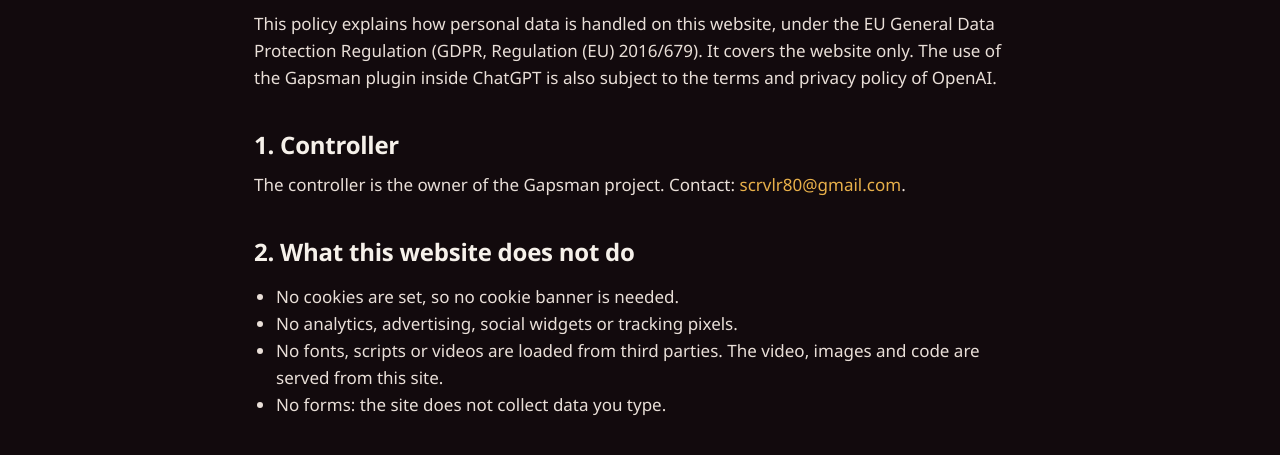
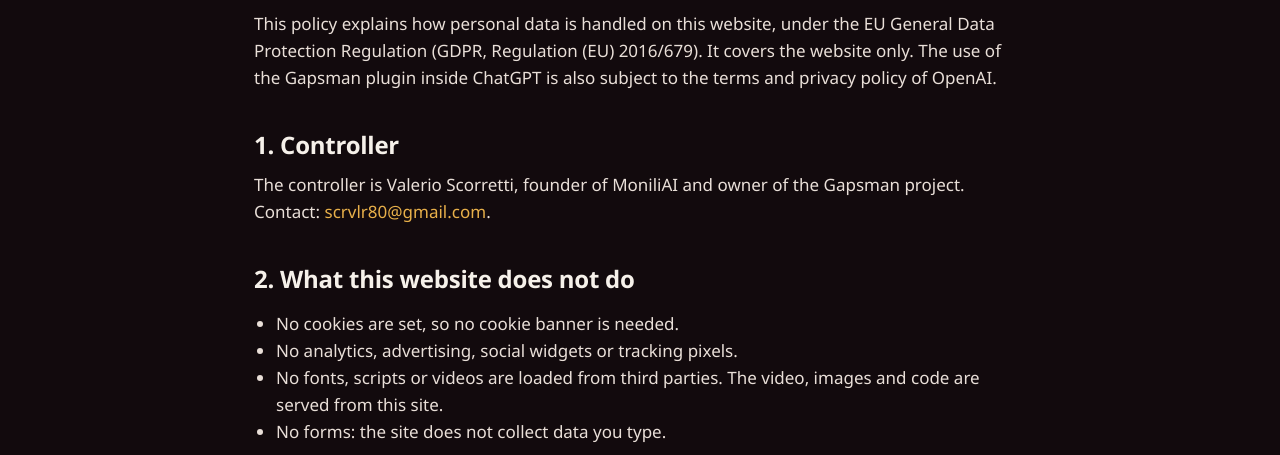
Before and after one commit to Monili-vlr/gapsman, a plain HTML site: page privacy.html in a window 1280 px wide. Shown: the part 295-750 px from the top of the page. Drawn offline with Linux system fonts and the light colour scheme.

Commit message:
Privacy and licence: name the controller and author (Valerio Scorretti) instead of placeholders
Co-Authored-By: Claude Opus 5.5 <noreply@anthropic.com>

```diff
--- a/privacy.html
+++ b/privacy.html
@@ -23,7 +23,7 @@
 <p>This policy explains how personal data is handled on this website, under the EU General Data Protection Regulation (GDPR, Regulation (EU) 2016/679). It covers the website only. The use of the Gapsman plugin inside ChatGPT is also subject to the terms and privacy policy of OpenAI.</p>
 
 <h2>1. Controller</h2>
-<p>The controller is the owner of the Gapsman project. Contact: <a href="mailto:scrvlr80@gmail.com">scrvlr80@gmail.com</a>.</p>
+<p>The controller is Valerio Scorretti, founder of MoniliAI and owner of the Gapsman project. Contact: <a href="mailto:scrvlr80@gmail.com">scrvlr80@gmail.com</a>.</p>
 
 <h2>2. What this website does not do</h2>
 <ul>
```
